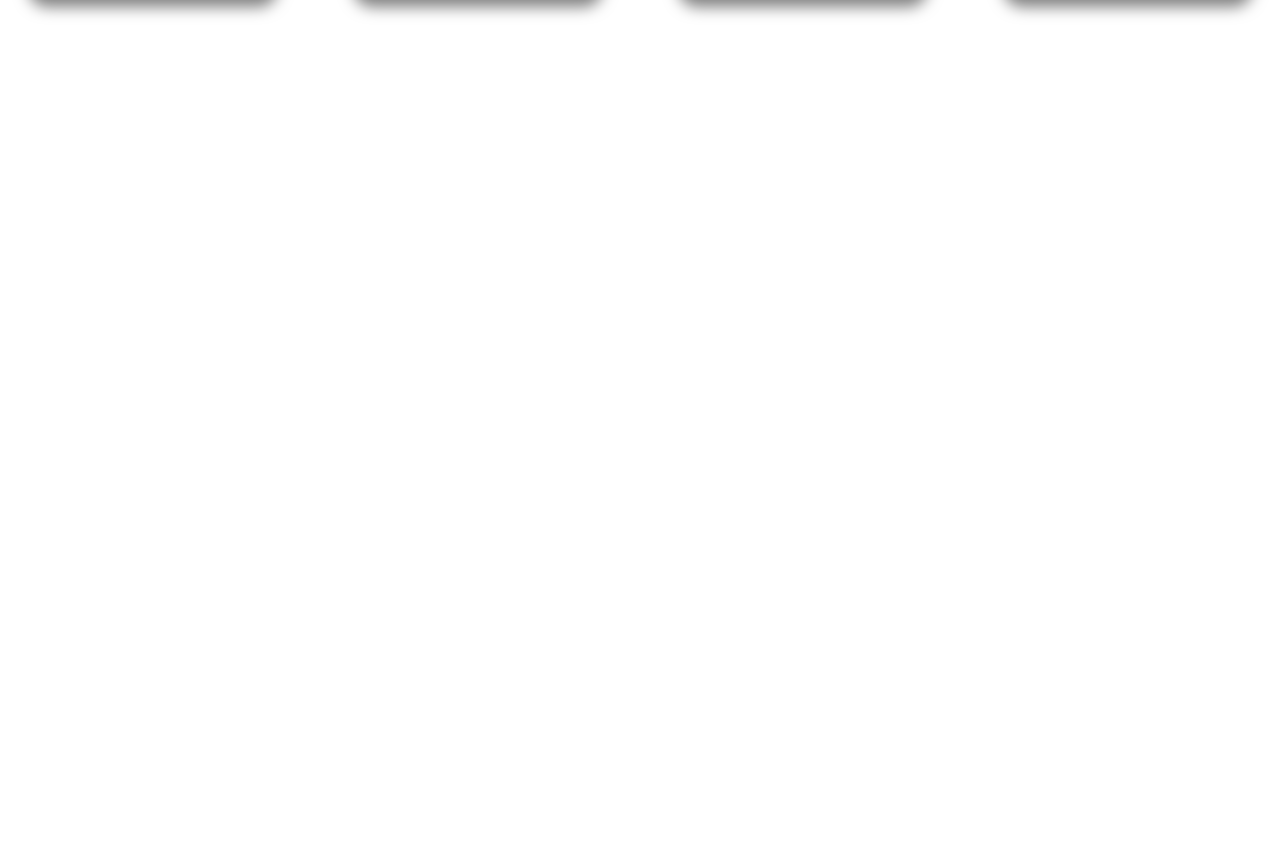
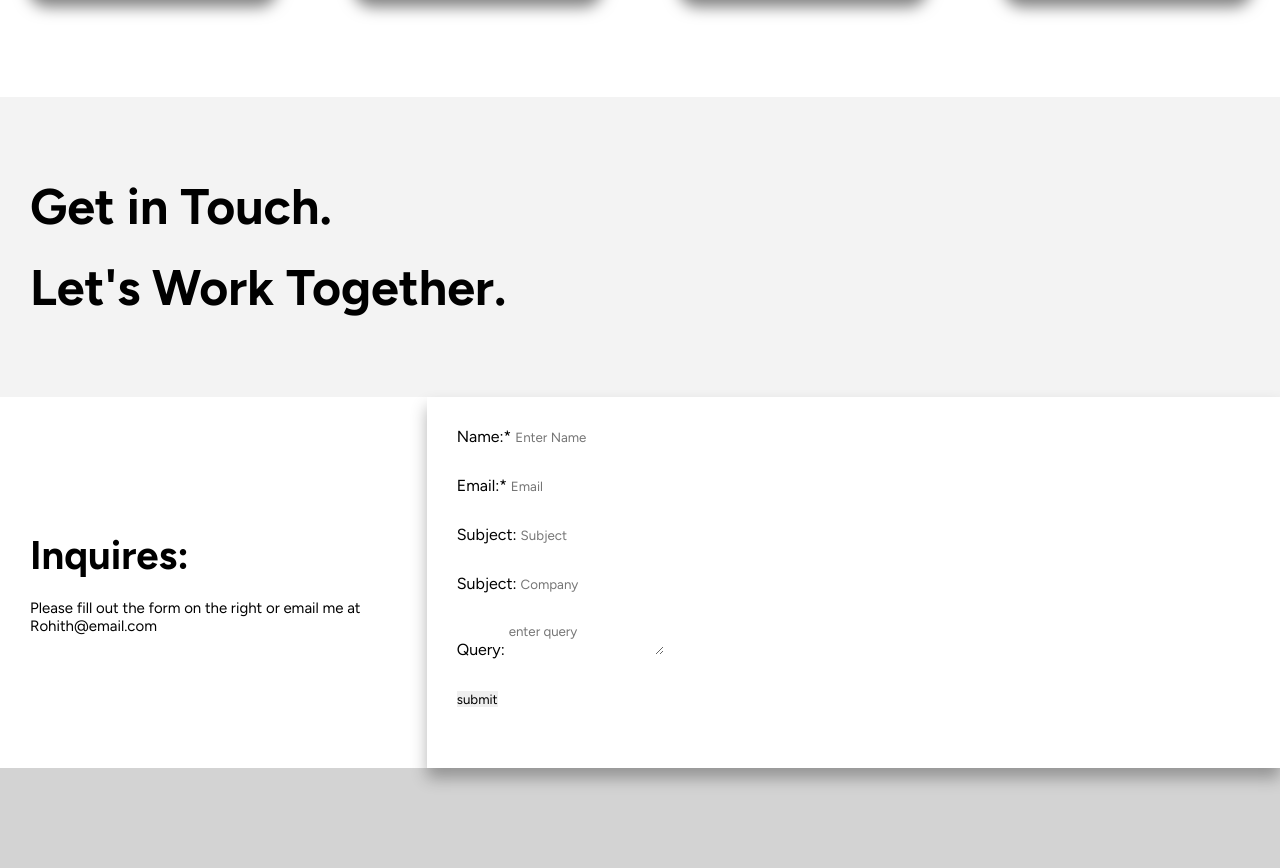
Before and after one commit to Rohith218/Portfolio, a plain HTML site: page index.html in a window 1280 px wide. Shown: the part 1780-2648 px from the top of the page. Before the commit the page ends 2077 px from the top, so only its background shows below. Drawn offline with Linux system fonts and the light colour scheme.

Commit message:
Form Commit

```diff
--- a/index.html
+++ b/index.html
@@ -72,11 +72,36 @@
                     <H3><b>Skills</b></H3>
                     <ul>
                         <ul class="skills">
-                            <li class = "c1"><div class="s1">Java</div><div class="bar"><div class="fill java" style="--target-width: 80%"></div></div></li>
-                            <li class = "c1"><div class="s1">HTML, CSS, JS</div><div class="bar"><div class="fill web" style="--target-width: 65%"></div></div></li>
-                            <li class = "c1"><div class="s1">AWS</div> <div class="bar"><div class="fill aws" style="--target-width: 55%"></div></div></li>
-                            <li class = "c1"><div class="s1">Python</div><div class="bar"><div class="fill python" style="--target-width: 60%"></div></div></li>
-                            <li class = "c1"><div class="s1">Selenium</div><div class="bar"><div class="fill sel" style="--target-width: 70%"></div></div></li>
+                            <li class="c1">
+                                <div class="s1">Java</div>
+                                <div class="bar">
+                                    <div class="fill java" style="--target-width: 80%"></div>
+                                </div>
+                            </li>
+                            <li class="c1">
+                                <div class="s1">HTML, CSS, JS</div>
+                                <div class="bar">
+                                    <div class="fill web" style="--target-width: 65%"></div>
+                                </div>
+                            </li>
+                            <li class="c1">
+                                <div class="s1">AWS</div>
+                                <div class="bar">
+                                    <div class="fill aws" style="--target-width: 55%"></div>
+                                </div>
+                            </li>
+                            <li class="c1">
+                                <div class="s1">Python</div>
+                                <div class="bar">
+                                    <div class="fill python" style="--target-width: 60%"></div>
+                                </div>
+                            </li>
+                            <li class="c1">
+                                <div class="s1">Selenium</div>
+                                <div class="bar">
+                                    <div class="fill sel" style="--target-width: 70%"></div>
+                                </div>
+                            </li>
 
                         </ul>
                     </ul>
@@ -97,7 +122,9 @@
                         voluptatibus id, corrupti aperiam impedit, sit possimus temporibus! Officia, earum.</p>
                     <br>
                     <p>
-                           Lorem ipsum dolor sit amet consectetur adipisicing elit. Illo, aperiam officiis inventore nostrum dolorem praesentium? Repellat officiis, molestiae tempore deleniti consequatur necessitatibus reprehenderit! Facere, quam soluta. Consectetur animi maxime quisquam!
+                        Lorem ipsum dolor sit amet consectetur adipisicing elit. Illo, aperiam officiis inventore
+                        nostrum dolorem praesentium? Repellat officiis, molestiae tempore deleniti consequatur
+                        necessitatibus reprehenderit! Facere, quam soluta. Consectetur animi maxime quisquam!
                     </p>
                 </div>
             </div>
@@ -120,30 +147,76 @@
         <h1>Sneak Peek of My Works</h1>
     </div>
     <div class="works">
-        <a href="https://github.com/Rohith218?tab=repositories" target="_blank" >
+        <a href="https://github.com/Rohith218?tab=repositories" target="_blank">
             <div class="ablock">
                 <h3>GitHub</h3>
                 <p class="w1">Lorem ipsum dolor sit amet consectetur adipisicing elit. Maiores velit reprehenderit.</p>
             </div>
         </a>
-        <a href="https://github.com/Rohith218/E_Commerce_Testing" target="_blank" >
+        <a href="https://github.com/Rohith218/E_Commerce_Testing" target="_blank">
             <div class="bblock">
                 <h3>Automation Testing</h2>
-                <p class="w1">Lorem ipsum dolor sit amet consectetur adipisicing elit. Maiores velit reprehenderit.</p>
+                    <p class="w1">Lorem ipsum dolor sit amet consectetur adipisicing elit. Maiores velit reprehenderit.
+                    </p>
             </div>
         </a>
-        <a href="https://leetcode.com/u/Rohith600673/" target="_blank" >
+        <a href="https://leetcode.com/u/Rohith600673/" target="_blank">
             <div class="cblock">
                 <h3>LeetCode</h2>
-                <p class="w1">Lorem ipsum dolor sit amet consectetur adipisicing elit. Maiores velit reprehenderit.</p>
+                    <p class="w1">Lorem ipsum dolor sit amet consectetur adipisicing elit. Maiores velit reprehenderit.
+                    </p>
             </div>
         </a>
-        <a href="https://www.hackerrank.com/profile/Rohithtaninki01" target="_blank" >
+        <a href="https://www.hackerrank.com/profile/Rohithtaninki01" target="_blank">
             <div class="dblock">
                 <h3>HackerRank</h2>
-                <p class="w1">Lorem ipsum dolor sit amet consectetur adipisicing elit. Maiores velit reprehenderit.</p>
+                    <p class="w1">Lorem ipsum dolor sit amet consectetur adipisicing elit. Maiores velit reprehenderit.
+                    </p>
             </div>
         </a>
+    </div>
+    <div class="c1111">
+        <h4>Get in Touch.</h4>
+        <h4>Let's Work Together.</h4>
+    </div>
+    <div class="c21">
+        <div class="c211">
+            <h3>Inquires:</h3>
+            <p class="c211p">
+                Please fill out the form on the right or email me at
+                Rohith@email.com
+            </p>
+        </div>
+        <div class="c212">
+            <form action="/submit">
+                <div class="form-group">
+                    <label for="Name">Name:*</label>
+                    <input type="text" placeholder="Enter Name" required>
+                </div>
+                <div class="form-group">
+                    <label for="Email">Email:*</label>
+                    <input type="text" placeholder="Email">
+                </div>
+                <div class="form-group">
+                    <label for="Subject">Subject:</label>
+                    <input type="text" placeholder="Subject">
+                </div>
+                <div class="form-group">
+                    <label for="Company: ">Subject:</label>
+                    <input type="text" placeholder="Company">
+                </div>
+                <div class="form-group">
+                    <label for="Query:">Query:</label>
+                    <textarea name="" id="Query" placeholder="enter query"></textarea>
+                </div>
+                <div class="form-group">
+                    <input type="button" value="submit">
+                </div>
+            </form>
+        </div>
+    </div>
+    <div class="footer">
+
     </div>
 </body>
 
--- a/style.css
+++ b/style.css
@@ -17,6 +17,7 @@
     background-color: white;
     box-shadow: 0 6px 12px rgba(0, 0, 0, 0.1);
 }
+
 .righth,
 .lefth {
     display: flex;
@@ -24,7 +25,8 @@
     padding: 20px 40px;
     gap: 32px;
 }
-.righth a h2{
+
+.righth a h2 {
     margin-top: 20px;
     height: 30px;
     border-radius: 10px;
@@ -32,8 +34,9 @@
     display: flex;
     justify-content: center;
     align-items: center;
-    padding:0px 4px;
+    padding: 0px 4px;
 }
+
 .home,
 .about,
 .services,
@@ -46,10 +49,11 @@
     font-weight: 300;
     /* transition: background-color 2s ease, color 0.3s ease; */
 }
+
 .about :hover,
 .services :hover,
 .pf :hover,
-.contact :hover{
+.contact :hover {
     color: white;
     background-color: black;
     align-items: center;
@@ -78,14 +82,25 @@
     border-radius: 10px 0px 0px 15px;
     letter-spacing: 1.5px;
     box-shadow: 0 2px 12px rgba(0, 0, 0, 0.1);
+    transition: background-color 0.2s ease, color 0.2s ease;
 }
+
+.rt:hover .c {
+    background-color: white;
+    color: black;
+}
+
 .rt .b {
-    /* background-color: black;
-    color: white; */
     padding: 0px 4px 0px 4px;
     border-radius: 0px 10px 15px 0px;
     letter-spacing: 1.5px;
     box-shadow: 2px 2px 12px rgba(0, 0, 0, 0.1);
+    transition: background-color 0.2s ease, color 0.2s ease;
+}
+
+.rt:hover .b {
+    background-color: black;
+    color: white;
 }
 
 a {
@@ -99,79 +114,93 @@ a {
     flex: 2;
     margin-left: 20px;
 }
-.con2{
+
+.con2 {
     flex: 1;
 }
+
 .con h1 {
     font-size: 70px;
     font-family: 'Roboto Mono', monospace;
 }
-.con1{
+
+.con1 {
     display: flex;
     flex-direction: row;
 }
-.con2 img{
+
+.con2 img {
     position: relative;
     top: 40px;
     height: 500px;
     width: 500px;
 }
-.centerwrap{
+
+.centerwrap {
     display: flex;
-    /* margin-top: 50px; */
-    /* flex-direction: row; */
     height: 100vh;
     justify-content: center;
     align-items: center;
 }
-.con3{
+
+.con3 {
     display: flex;
-    /* justify-content: center; */
-    /* align-items: center; */
     flex-direction: row;
     height: auto;
     width: 1050px;
     box-shadow: 0 10px 15px rgba(0, 0, 0, 0.5);
 }
 
-.img12{
+.img12 {
     height: 200px;
     width: 200px;
     border-radius: 100%;
 }
-.about1,.about2{
+
+.about1,
+.about2 {
     padding: 20px 20px;
     flex: 1;
 }
-.about1{
+
+.about1 {
     display: flex;
     flex-direction: column;
 }
-.a2h{
+
+.a2h {
     padding-bottom: 20px;
 }
-.a121,.a122{
+
+.a121,
+.a122 {
     padding: 10px;
 }
-.a12{
+
+.a12 {
     display: flex;
     flex-direction: row;
 }
-.a122{
+
+.a122 {
     padding: 40px 0px 40px 10px;
 }
-ul{
+
+ul {
     list-style: none;
     line-height: 30px;
 }
-.a13{
+
+.a13 {
     padding-top: 20px;
     padding-left: 20px;
 }
-.a13 h3{
+
+.a13 h3 {
     padding-bottom: 10px;
 }
-.a2h h2{
+
+.a2h h2 {
     display: inline-block;
     border-bottom: 3px solid black;
 }
@@ -195,11 +224,13 @@ ul{
     margin-top: 6px;
     overflow: hidden;
 }
+
 .centerwrap {
     opacity: 0;
     transform: translateY(100px);
 
 }
+
 .centerwrap.active {
     animation: slideInUp 1s ease-out forwards;
 }
@@ -210,6 +241,7 @@ ul{
         transform: translateY(0);
     }
 }
+
 .fill {
     height: 100%;
     background-color: black;
@@ -217,7 +249,8 @@ ul{
     transition: width 0.3s ease;
     border-radius: 5px;
 }
-.fill.active{
+
+.fill.active {
     animation: fillAnim 2s ease forwards;
 }
 
@@ -229,22 +262,28 @@ ul{
 .sel  { width: 75%; } */
 
 @keyframes fillAnim {
-  to { width: var(--target-width); }
+    to {
+        width: var(--target-width);
     }
-.a2details p{
+}
+
+.a2details p {
     /* max-height: 550px; */
     overflow: hidden;
 }
-.c1{
+
+.c1 {
     display: flex;
     /* flex-direction: row; */
     align-items: center;
 }
-.s1{
+
+.s1 {
     display: flex;
     flex: 1;
 }
-.resume{
+
+.resume {
     margin-top: 45px;
     display: flex;
     justify-content: center;
@@ -252,36 +291,44 @@ ul{
     flex-direction: column;
     border: 2px solid red;
 }
-.headresume{
+
+.headresume {
     justify-content: center;
     align-items: center;
 }
-.mid{
+
+.mid {
     display: flex;
     flex-direction: row;
 }
-.resume{
+
+.resume {
     opacity: 0;
     transform: translateY(100px);
     animation: slidein 1s ease-out forwards;
 }
-@keyframes slidein{
-        to{
+
+@keyframes slidein {
+    to {
         transform: translateY(0);
         opacity: 1;
     }
 }
-.works{
+
+.works {
     margin-top: 45px;
     display: flex;
     flex-direction: row;
     justify-content: space-around;
     align-items: center;
-    margin-bottom: 300px;
+    margin-bottom: 100px;
     gap: 20px;
 }
 
-.ablock, .bblock, .cblock,.dblock {
+.ablock,
+.bblock,
+.cblock,
+.dblock {
     height: 250px;
     width: 250px;
     overflow: hidden;
@@ -296,29 +343,45 @@ ul{
     transition: background-color 0.7s ease, color 0.7s ease, box-shadow 0.7s ease;
 }
 
-.ablock h3, .bblock h3, .cblock h3,.dblock h3 {
+.ablock h3,
+.bblock h3,
+.cblock h3,
+.dblock h3 {
     transform: translateY(40px);
     transition: opacity 0.5s ease, transform 0.5s ease;
 }
 
-.ablock p, .bblock p, .cblock p,.dblock p {
+.ablock p,
+.bblock p,
+.cblock p,
+.dblock p {
     opacity: 0;
     transform: translateY(20px);
     transition: opacity 0.5s ease, transform 0.5s ease;
 }
 
-.ablock:hover, .bblock:hover, .cblock:hover, .dblock:hover {
+.ablock:hover,
+.bblock:hover,
+.cblock:hover,
+.dblock:hover {
     background-color: black;
     color: white;
     box-shadow: 0px 10px 15px grey;
 }
 
-.ablock:hover h3, .bblock:hover h3, .cblock:hover h3,.dblock:hover h3,
-.ablock:hover p, .bblock:hover p, .cblock:hover p,.dblock:hover p {
+.ablock:hover h3,
+.bblock:hover h3,
+.cblock:hover h3,
+.dblock:hover h3,
+.ablock:hover p,
+.bblock:hover p,
+.cblock:hover p,
+.dblock:hover p {
     opacity: 1;
     transform: translateY(0);
 }
-.doing{
+
+.doing {
     margin-top: 45px;
     display: flex;
     justify-content: center;
@@ -327,7 +390,66 @@ ul{
     max-width: auto;
     font-family: 'Unbounded', sans-serif;
 }
-.works a{
+
+.works a {
     text-decoration: none;
     color: black;
 }
+.c1111 {
+    height: 300px;
+    align-content: center;
+    padding-left: 30px;
+    font-size: 50px;
+    background-color:  rgba(192, 192, 192, 0.2);
+    transition: background-color 0.5s ease-in,color 0.5s ease-in;
+}
+.c1111 h4{
+    margin: 20px 0px;
+}
+.c21{
+    display: flex;
+    flex-direction: row;
+}
+.c212{
+    display: flex;
+    flex-direction: column;
+    padding: 50px;
+}
+.c212 .form-group{
+    margin-bottom: 30px;
+}
+.c211 h3{
+    margin-bottom: 20px;
+    font-size: 40px;
+}
+.container {
+    display: flex;
+    width: 100%;
+}
+
+.c211 {
+    flex: 1;
+    display: flex;
+    flex-direction: column;
+    justify-content: center;
+    font-size: 15px;
+    padding-left: 30px;
+}
+
+.c212 {
+    flex: 2;
+    padding: 30px;
+    background-color: white;
+    box-shadow: 0 10px 15px rgba(0, 0, 0, 0.3);
+    font-family: Arial, sans-serif;
+}
+.c212 #submit{
+    /* display: flex; */
+    align-content: center;
+}
+.footer{
+    height: 100px;
+    width: 100%;
+    background-color:  rgba(192, 192, 192, 0.7);
+    /* background-color: black; */
+}
```
Lines whose indentation alone changed are shown as unchanged.
